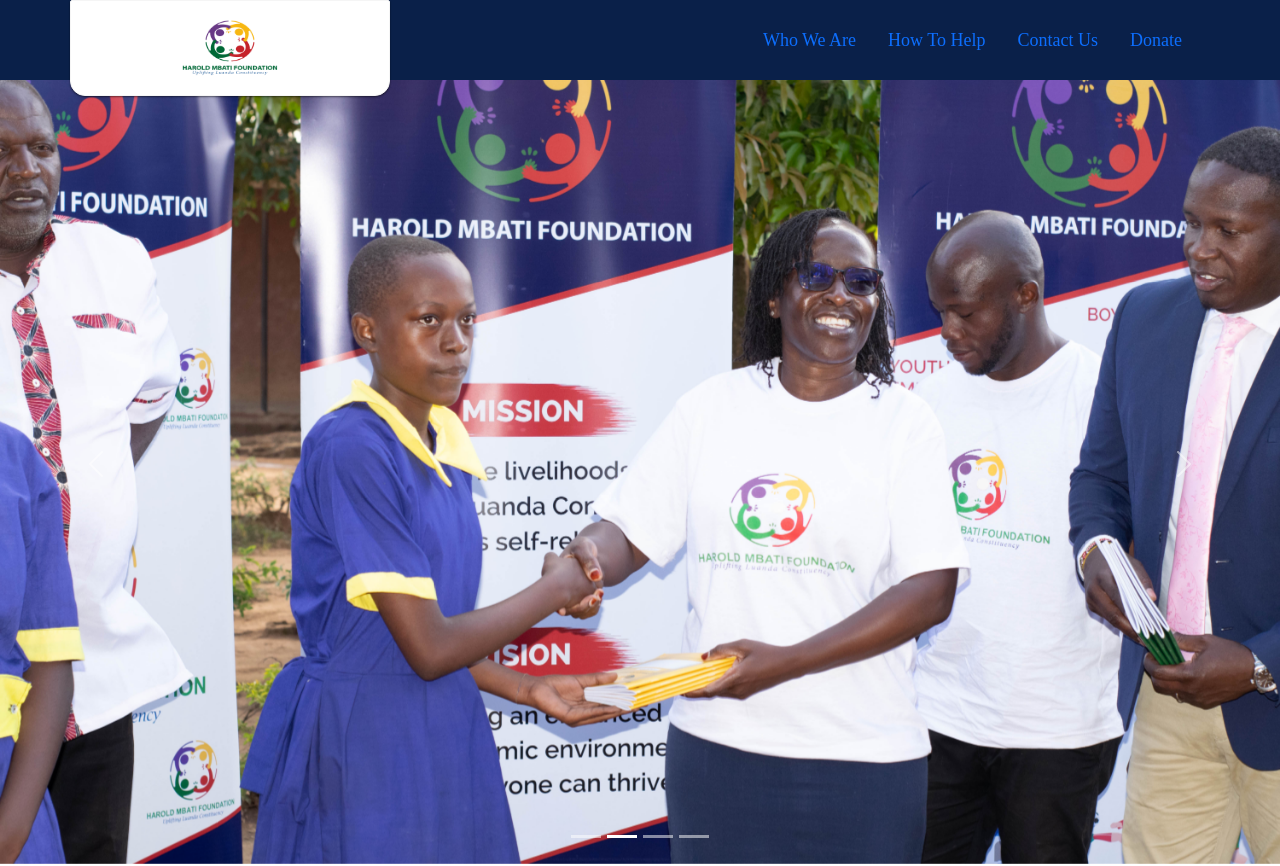
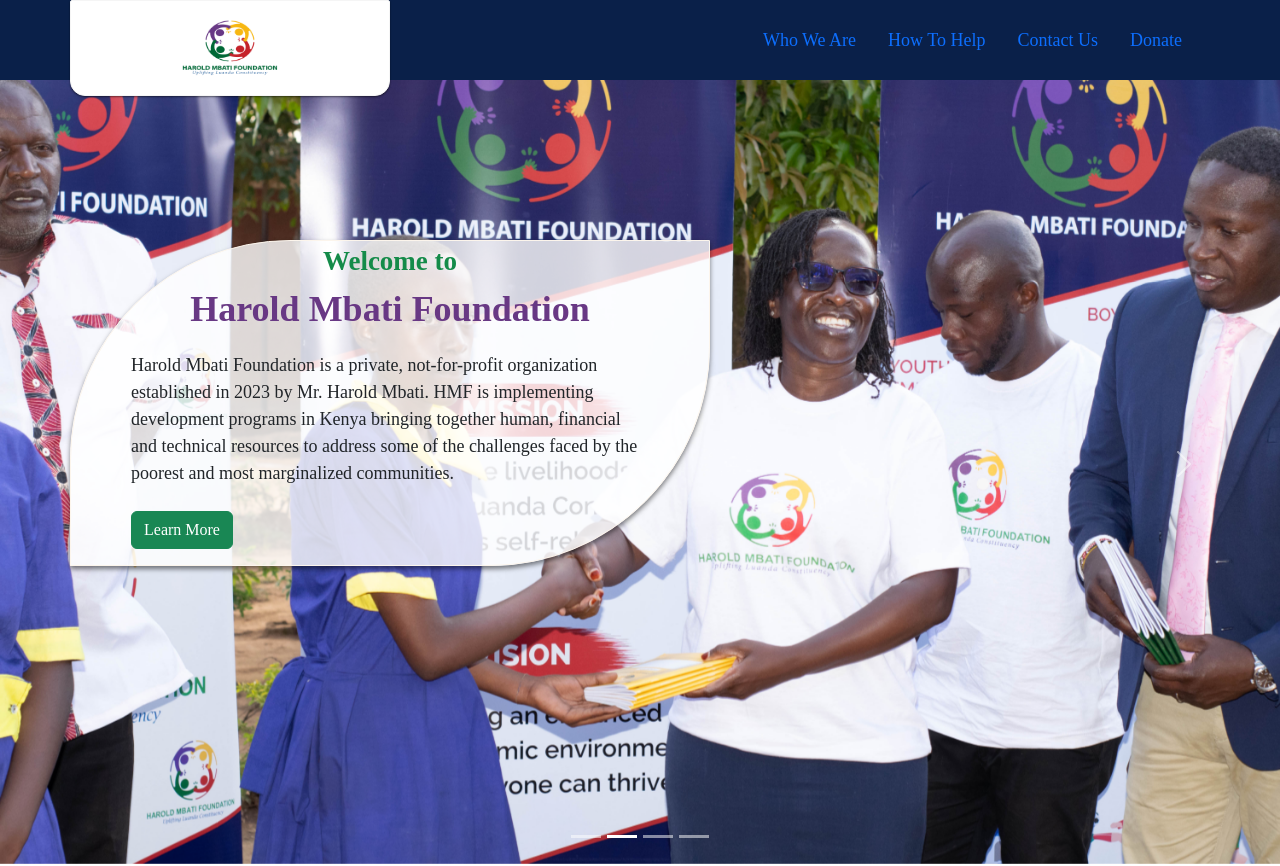
Before and after one commit to Manenomyk/Harold-mbati-site, a React (Create React App) app: page / in a window 1280 px wide. Shown: the top 866 px of the page. Built offline with nearby package versions, Linux system fonts and the light colour scheme; a web font is replaced by a local one.

Commit message:
top info page positioning

```diff
--- a/src/Pages/Home.css
+++ b/src/Pages/Home.css
@@ -47,11 +47,6 @@
     background-repeat: no-repeat;
     background-size: cover;
     background-position: center;
-   /*  display: flex;
-    align-items: center;
-    padding-top: 10rem;
-    padding-bottom: 5rem;
-    width: auto; */
 
 }
 
@@ -77,12 +72,15 @@
 
 .sect1-image{
 border: 1px solid #fcf5ec;
-border-top-right-radius: 220px;
+/* border-top-right-radius: 220px; */
 border-top-left-radius: 220px;
 border-bottom-right-radius: 220px;
 height: auto;
-background-color: #fffbf7;
+background-color: rgba(255, 255, 255, 0.8);
 box-Shadow: 0px 3px 5px rgba(0, 0, 0, 0.5);
+position: absolute;
+z-index: 2;
+top: 30%;
 
 }
 
--- a/src/Pages/Home.js
+++ b/src/Pages/Home.js
@@ -51,7 +51,9 @@
       </div>
       <a name="Home"></a>
       <div className="firstsection">
+
         <home.Carousel>
+
           <home.CarouselItem className="carousel_section bg-img">
 
           </home.CarouselItem>
@@ -76,7 +78,7 @@
               />
             </home.Col> */}
 
-            {/* <home.Col lg={6} xs={11} className="mx-auto sect1-image ">
+            <home.Col lg={6} xs={11} className="mx-auto sect1-image ">
               <div>
                 <div className="welcome">Welcome to</div>
                 <div className="title">Harold Mbati Foundation</div>
@@ -92,7 +94,7 @@
                   Learn More
                 </button>
               </div>
-            </home.Col> */}
+            </home.Col>
           </home.Row>
         </home.Container>
       </div>
```
